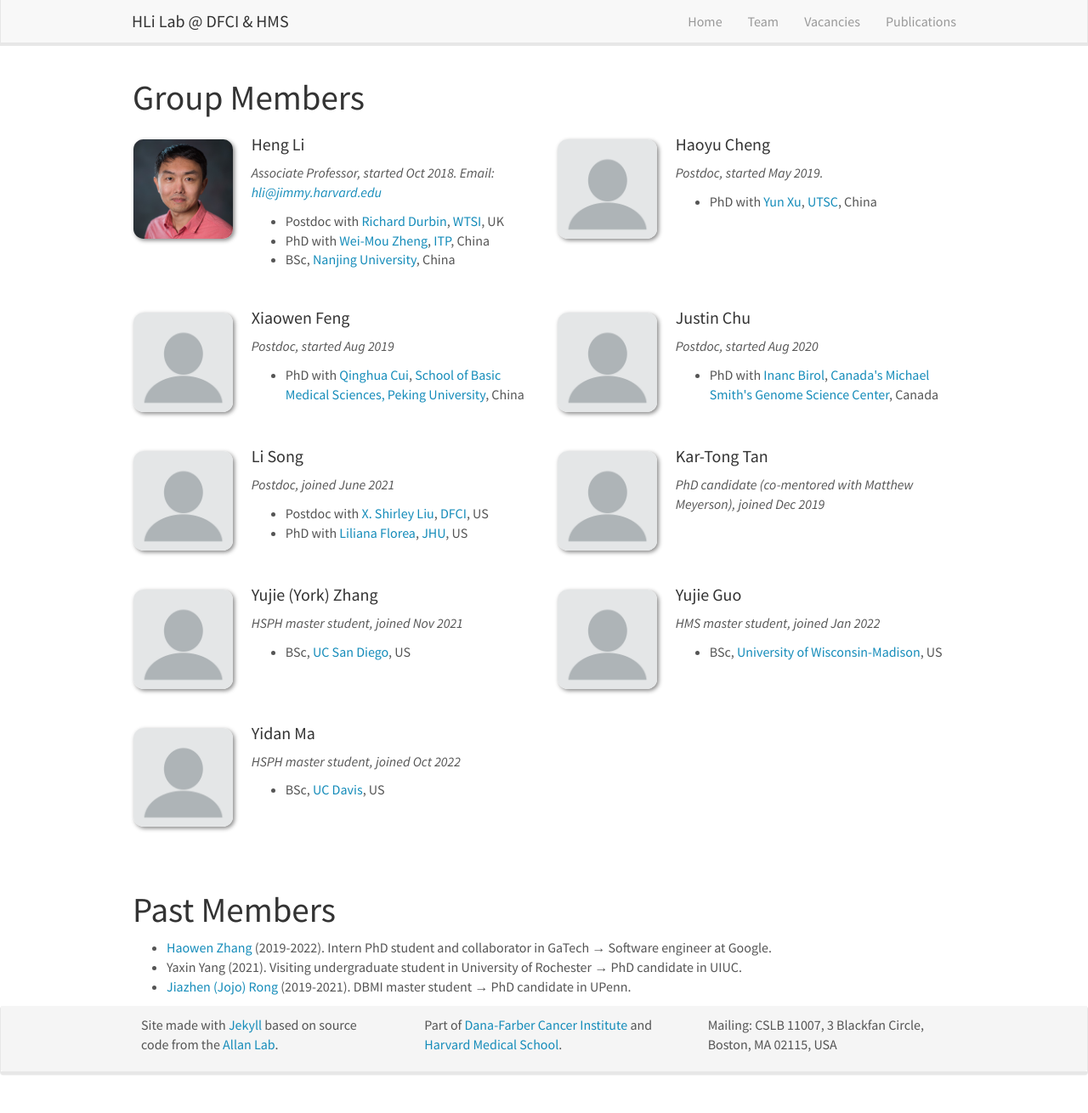
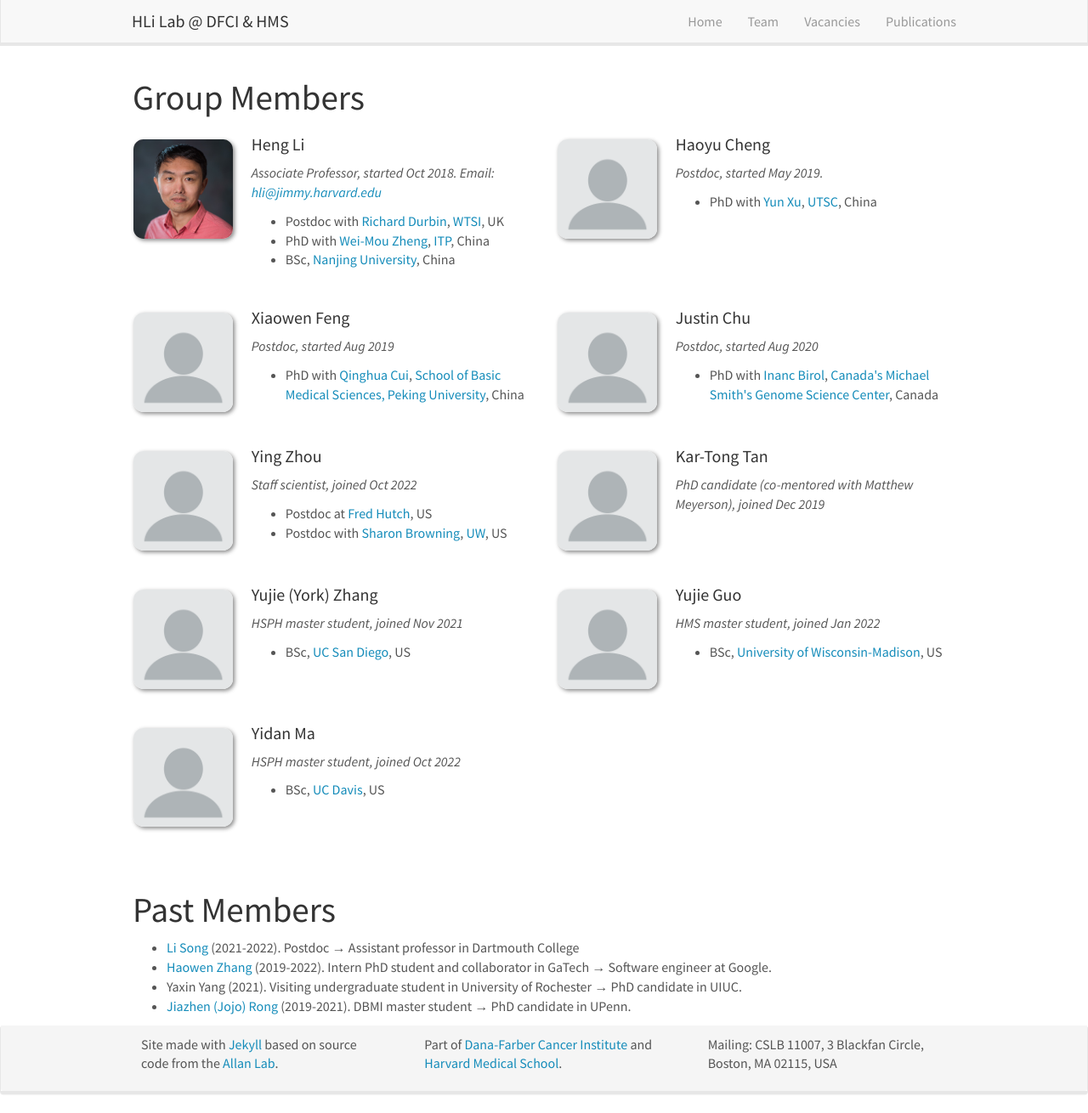
Before and after one commit to hlilab/hlilab.github.io, a Jekyll site: the page built from _pages/team.md, in a window 1280 px wide and 1310 px high. Shown: the whole window at 85% size. Built offline with Jekyll 4.4.1, drawn with Linux system fonts in a browser that asks for light colours; nearby versions of some CDN libraries.

Commit message:
updated team members

```diff
--- a/_data/team_members.yml
+++ b/_data/team_members.yml
@@ -26,12 +26,12 @@
   number_educ: 1
   education1: PhD with <a href="https://www.bcgsc.ca/people/inanc-birol">Inanc Birol</a>, <a href="https://www.bcgsc.ca">Canada's Michael Smith's Genome Science Center</a>, Canada
 
-- name: Li Song
+- name: Ying Zhou
   photo: default.png
-  info: Postdoc, joined June 2021
+  info: Staff scientist, joined Oct 2022
   number_educ: 2
-  education1: Postdoc with <a href="https://liulab-dfci.github.io/">X. Shirley Liu</a>, <a href="https://www.dana-farber.org/">DFCI</a>, US
-  education2: PhD with <a href="http://florealab.org/">Liliana Florea</a>, <a href="https://www.jhu.edu/">JHU</a>, US
+  education1: Postdoc at <a href="https://www.fredhutch.org/en.html">Fred Hutch</a>, US
+  education2: Postdoc with <a href="https://sites.uw.edu/sguy/">Sharon Browning</a>, <a href="https://www.washington.edu">UW</a>, US
 
 - name: Kar-Tong Tan
   photo: default.png
--- a/_pages/team.md
+++ b/_pages/team.md
@@ -74,6 +74,7 @@ permalink: /team/
 
 # Past Members
 
+* [Li Song](https://www.linkedin.com/in/li-song-81201329) (2021-2022). Postdoc &#8594; Assistant professor in Dartmouth College
 * [Haowen Zhang](https://zhanghaowen.com/) (2019-2022). Intern PhD student and collaborator in GaTech &#8594; Software engineer at Google.
 * Yaxin Yang (2021). Visiting undergraduate student in University of Rochester &#8594; PhD candidate in UIUC.
 * [Jiazhen (Jojo) Rong](https://www.linkedin.com/in/jiazhen-jojo-rong-3ab8b610b/) (2019-2021). DBMI master student &#8594; PhD candidate in UPenn.
```
Also changed, not shown: _pages/openings.md (+1 -1 lines).
